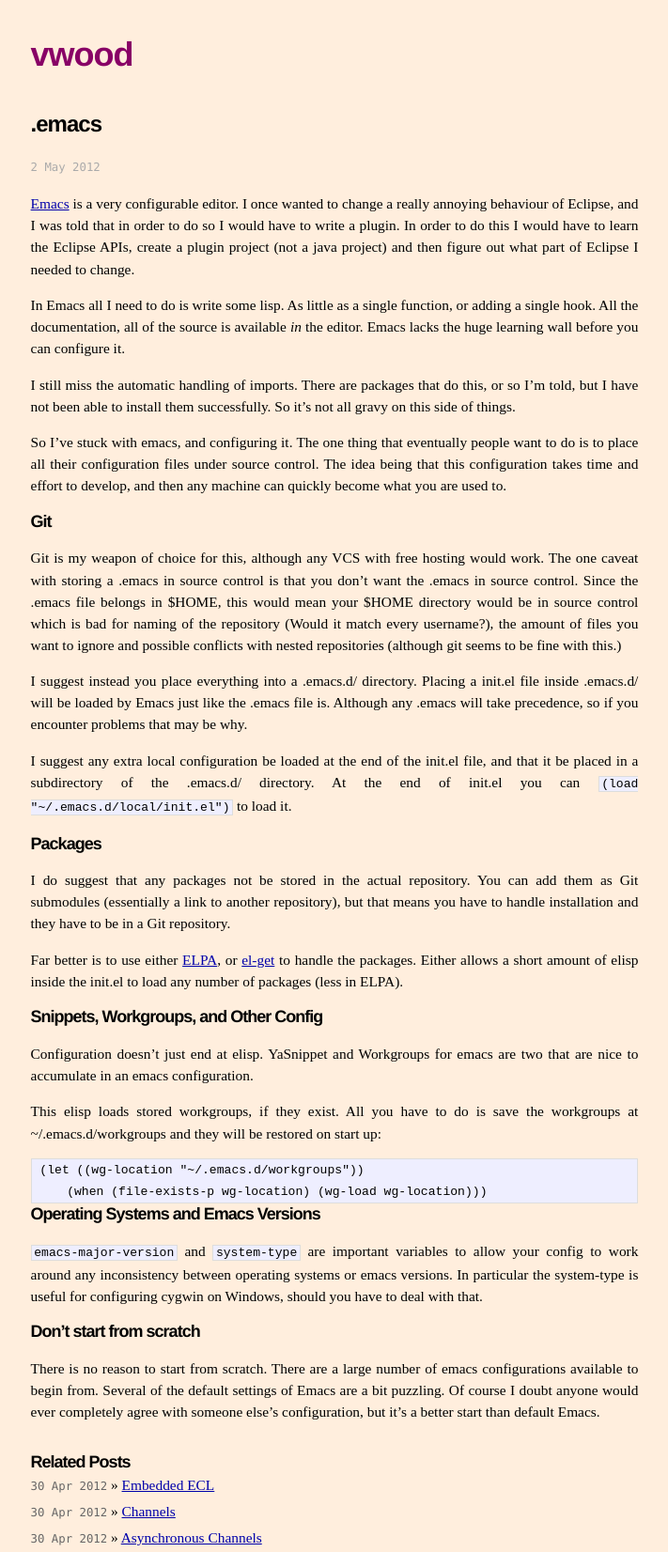
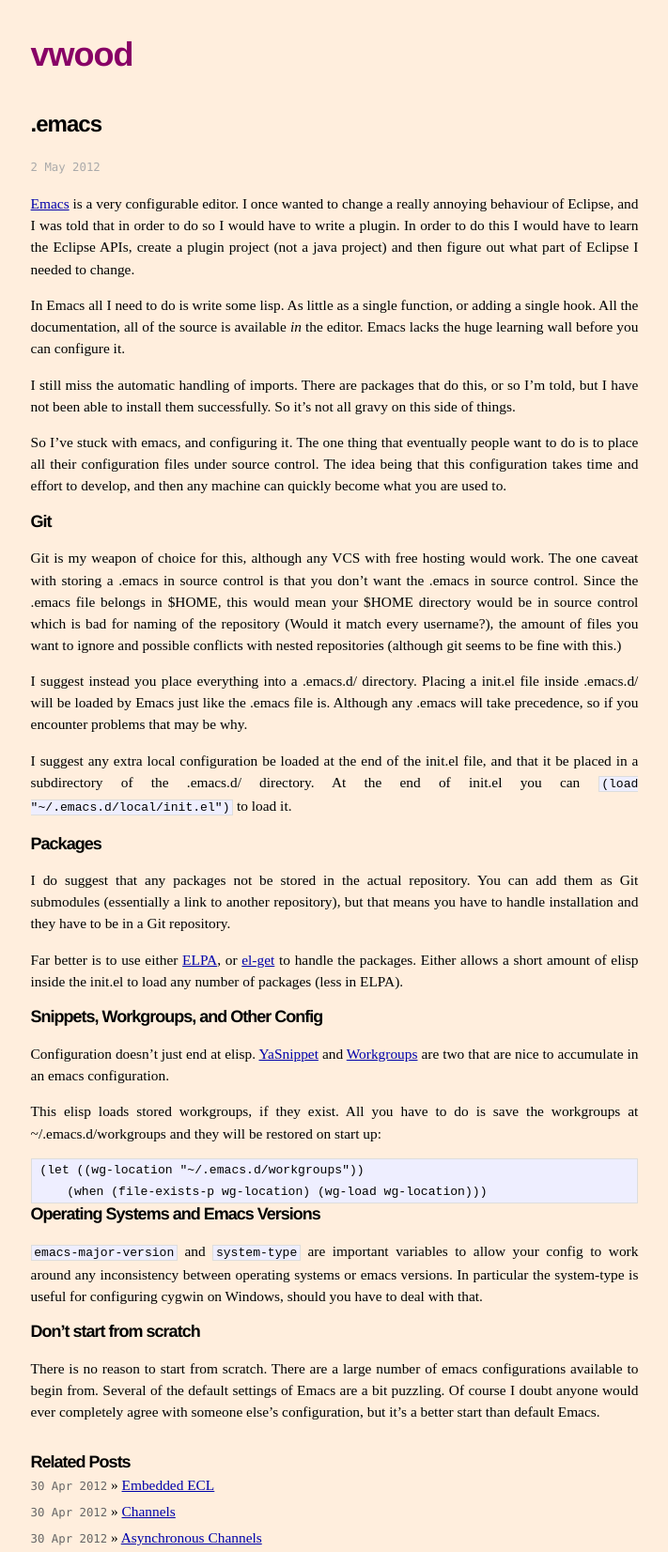
Before and after one commit to vwood/vwood.github.com, a Jekyll site: the page built from _posts/2012-5-2-dot-emacs.md, in a window 1280 px wide. Shown: the whole page at 94% size, without its empty margins (284-995 px from the left). Built offline with Jekyll 4.4.1, drawn with Linux system fonts in a browser that asks for light colours.

Commit message:
Add more links.

```diff
--- a/_posts/2012-5-2-dot-emacs.md
+++ b/_posts/2012-5-2-dot-emacs.md
@@ -32,7 +32,7 @@
 
 Snippets, Workgroups, and Other Config
 --------------------------------------
-Configuration doesn't just end at elisp. YaSnippet and Workgroups for emacs are two that are nice to accumulate in an emacs configuration.
+Configuration doesn't just end at elisp. [YaSnippet](https://github.com/capitaomorte/yasnippet) and [Workgroups](https://github.com/tlh/workgroups.el) are two that are nice to accumulate in an emacs configuration.
 
 This elisp loads stored workgroups, if they exist. All you have to do is save the workgroups at ~/.emacs.d/workgroups and they will be restored on start up:
 
```
